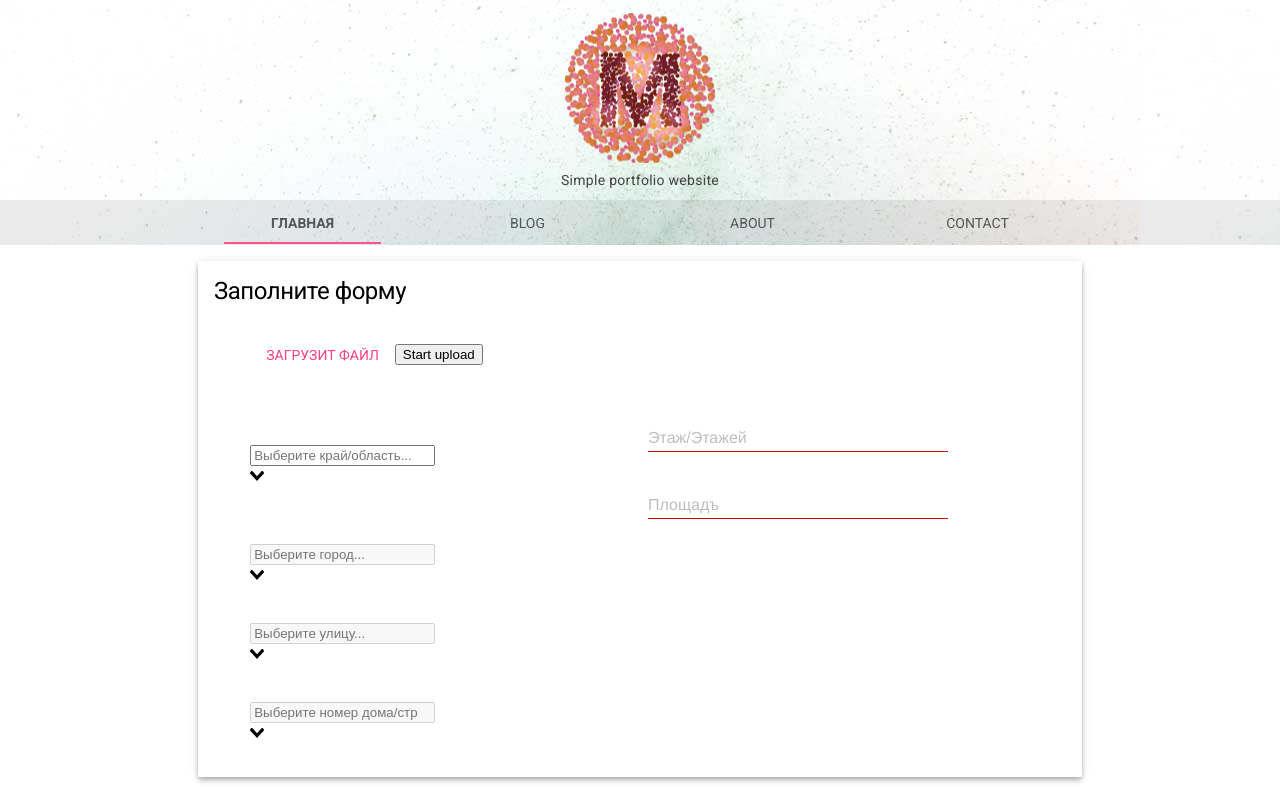
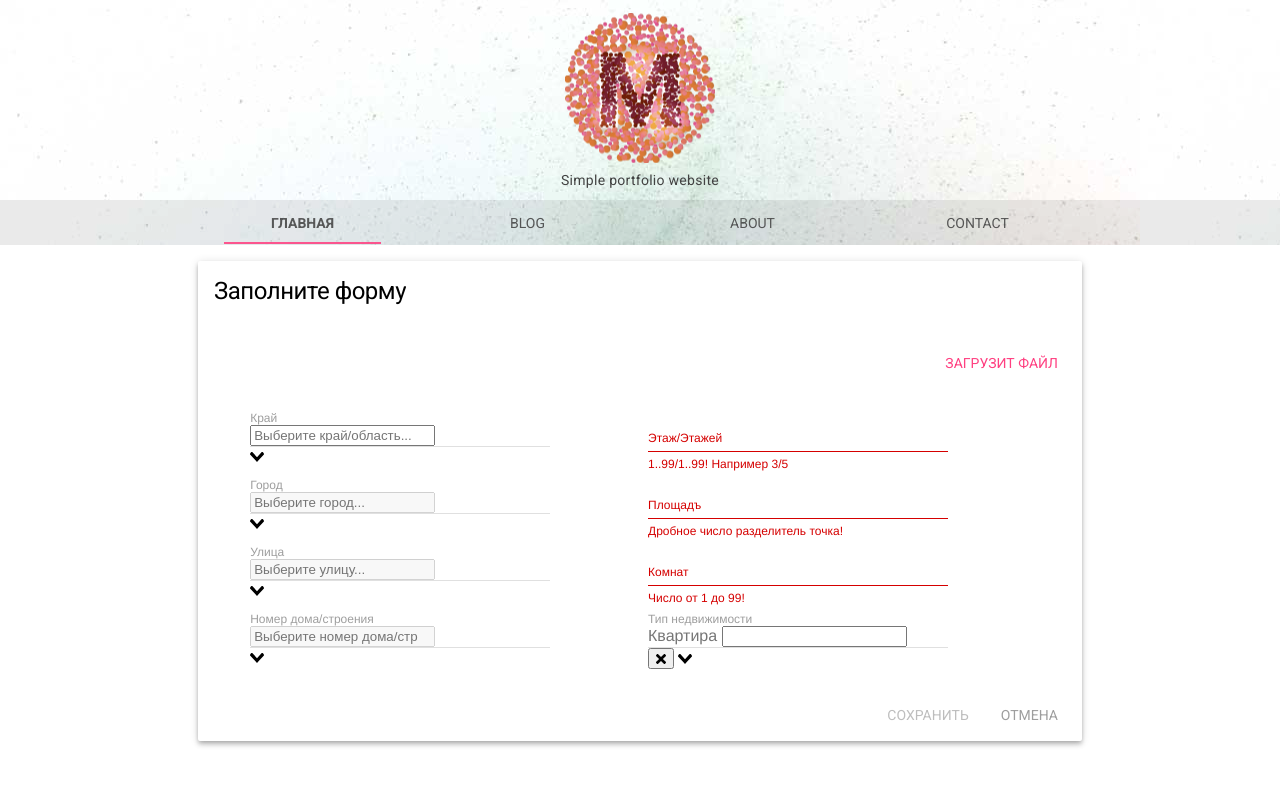
Before and after one commit to NekrasovSt/Agency, a Vue app in the folder VueTest/: page /#/edit-object in a window 1280 px wide. Built offline with nearby package versions, Linux system fonts and the light colour scheme.

Commit message:
Доработал верстку редактора объекта

```diff
--- a/VueTest/src/components/edit-object.vue
+++ b/VueTest/src/components/edit-object.vue
@@ -14,32 +14,30 @@
             </button>
           </div>
         </div>
-        <div class="mdl-cell mdl-cell--12-col">
-          <label
-            class="mdl-button mdl-js-button mdl-button--primary mdl-button--colored mdl-js-ripple-effect mdl-button--accent">
-            Загрузит файл
-            <input type="file" class="file-input" ref="files" multiple v-on:change="handleFilesUpload($refs.files)"/>
-          </label>
-          <button type="button" @click="uploadServer()">Start upload
-          </button>
-        </div>
       </div>
-
-      <form class="mdl-card__supporting-text mdl-grid">
+      <div class="mdl-grid mdl-card__actions">
+        <div class="mdl-layout-spacer"></div>
+        <label
+          class="mdl-button mdl-js-button mdl-button--primary mdl-button--colored mdl-js-ripple-effect mdl-button--accent">
+          Загрузит файл
+          <input type="file" class="file-input" ref="files" multiple v-on:change="handleFilesUpload($refs.files)"/>
+        </label>
+      </div>
+      <form class="mdl-card__supporting-text mdl-grid" name="object-from">
         <div class="mdl-cell mdl-cell--6-col">
-          <div class="mdl-textfield mdl-js-textfield">
+          <div class="mdl-textfield mdl-js-textfield mdl-textfield--limited">
             <v-select
               v-model="currentRegion"
               :filterable="false"
               label="name"
               @search="onRegionSearch"
-              class="mdl-textfield mdl-input__expandable-holder"
               placeholder="Выберите край/область..."
               inputId="region"
               :options="regions">
             </v-select>
+            <label class="mdl-textfield__label mdl-textfield__label--fixed" for="region">Край</label>
           </div>
-          <div class="mdl-textfield mdl-js-textfield">
+          <div class="mdl-textfield mdl-js-textfield mdl-textfield--limited">
             <v-select
               v-model="currentCity"
               :disabled="!regionSelected"
@@ -47,10 +45,12 @@
               label="name"
               placeholder="Выберите город..."
               @search="onCitySearch"
+              inputId="city"
               :options="cities">
             </v-select>
+            <label class="mdl-textfield__label mdl-textfield__label--fixed" for="city">Город</label>
           </div>
-          <div class="mdl-textfield mdl-js-textfield">
+          <div class="mdl-textfield mdl-js-textfield mdl-textfield--limited">
             <v-select
               v-model="currentStreet"
               :disabled="!citySelected"
@@ -58,10 +58,12 @@
               label="name"
               placeholder="Выберите улицу..."
               @search="onStreetSearch"
+              inputId="street"
               :options="streets">
             </v-select>
+            <label class="mdl-textfield__label mdl-textfield__label--fixed" for="street">Улица</label>
           </div>
-          <div class="mdl-textfield mdl-js-textfield">
+          <div class="mdl-textfield mdl-js-textfield mdl-textfield--limited">
             <v-select
               v-model="currentBuilding"
               :disabled="!streetSelected"
@@ -69,21 +71,60 @@
               label="name"
               placeholder="Выберите номер дома/строения..."
               @search="onBuildingSearch"
+              inputId="building"
               :options="buildings">
             </v-select>
+            <label class="mdl-textfield__label mdl-textfield__label--fixed" for="building">Номер дома/строения</label>
           </div>
         </div>
         <div class="mdl-cell mdl-cell--6-col">
-          <div class="mdl-textfield mdl-js-textfield">
-            <input class="mdl-textfield__input" type="text" id="floor" v-model="floor" required>
+          <div class="mdl-textfield mdl-js-textfield mdl-textfield--floating-label">
+            <input class="mdl-textfield__input" type="text" id="floor" v-model="floor" pattern="^[1-9]\d?\/[1-9]\d?$"
+                   required>
             <label class="mdl-textfield__label" for="floor">Этаж/Этажей</label>
+            <span class="mdl-textfield__error">1..99/1..99! Например 3/5</span>
           </div>
-          <div class="mdl-textfield mdl-js-textfield">
-            <input class="mdl-textfield__input" type="number" id="square" v-model="square" required>
+          <div class="mdl-textfield mdl-js-textfield mdl-textfield--floating-label">
+            <input class="mdl-textfield__input" type="text" id="square" v-model.number="square"
+                   pattern="^[0-9]*(\.[0-9]+)?" required>
             <label class="mdl-textfield__label" for="square">Площадъ</label>
+            <span class="mdl-textfield__error">Дробное число разделитель точка!</span>
+          </div>
+          <div class="mdl-textfield mdl-js-textfield mdl-textfield--floating-label">
+            <input class="mdl-textfield__input" type="text" id="rooms" v-model.number="rooms" required
+                   pattern="^[1-9]\d?$">
+            <label class="mdl-textfield__label" for="rooms">Комнат</label>
+            <span class="mdl-textfield__error">Число от 1 до 99!</span>
+          </div>
+          <div class="mdl-textfield mdl-js-textfield mdl-textfield--limited">
+            <v-select
+              v-model="realEstateType"
+              label="name"
+              placeholder="Выберите тип объекта"
+              inputId="type"
+              :options="realEstateTypes">
+            </v-select>
+            <label class="mdl-textfield__label mdl-textfield__label--fixed" for="type">Тип недвижимости</label>
           </div>
         </div>
       </form>
+      <div class="mdl-grid mdl-card__actions">
+        <div class="mdl-layout-spacer"></div>
+        <button
+          class="mdl-button mdl-js-button mdl-button--primary mdl-button--colored mdl-js-ripple-effect mdl-button--accent"
+          v-on:click="send()"
+          v-bind:disabled="isInvalid">
+          сохранить
+        </button>
+        <button class="mdl-button mdl-js-button mdl-button--primary mdl-button--colored mdl-js-ripple-effect">
+          Отмена
+        </button>
+      </div>
+    </div>
+
+    <div ref="snack" class="mdl-js-snackbar mdl-snackbar">
+      <div class="mdl-snackbar__text"></div>
+      <button class="mdl-snackbar__action" type="button"></button>
     </div>
   </div>
 </template>
@@ -106,6 +147,12 @@
         buildings: [],
         floor: null,
         images: [],
+        rooms: null,
+        realEstateType: {id: 'Apartment', name: 'Квартира'},
+        realEstateTypes: [
+          {id: 'Apartment', name: 'Квартира'},
+          {id: 'NewBuilding', name: 'Новостройка'},
+          {id: 'House', name: 'Дом'}],
       };
     },
     computed: {
@@ -121,15 +168,22 @@
       buildingSelected() {
         return !!this.currentBuilding;
       },
+      isInvalid() {
+        return !this.regionSelected ||
+          !this.citySelected ||
+          !this.streetSelected ||
+          !this.buildingSelected ||
+          !/^[1-9]\d?\/[1-9]\d?$/.test(this.floor) ||
+          !/^[0-9]*(\.[0-9]+)?/.test(this.square) ||
+          !/^[1-9]\d?$/.test(this.rooms);
+      },
     },
     methods: {
       remove(file) {
-        // this.images.find(i => i.name === file.name && i.size === file.size);
         let index = this.images.indexOf(file);
         this.images.splice(index, 1);
       },
       source(file) {
-        console.log(URL, URL.createObjectURL);
         return URL.createObjectURL(file);
       },
       handleFilesUpload(event) {
@@ -141,25 +195,33 @@
           }
         }
       },
-      uploadServer() {
+      send() {
         let formData = new FormData();
         this.images.forEach((i, j) => {
           formData.append(`file`, i);
         });
-        const obj = {
-          hello: 'world',
+        const model = {
+          Id: this.$route.params.id || 0,
+          Rooms: this.rooms,
+          Square: this.square,
+          Floor: this.floor,
+          Region: this.currentRegion.name,
+          City: this.currentCity.name,
+          Street: this.currentStreet.name,
+          Building: this.currentBuilding.name,
+          Code: this.currentBuilding.id,
+          RealEstateType: this.realEstateType.id,
         };
-        const json = JSON.stringify(obj);
-        const blob = new Blob([json], {
+        const blob = new Blob([JSON.stringify(model)], {
           type: 'application/json',
         });
         formData.append('document', blob);
         axios.post('/odata/RealEstateObject', formData, {headers: {'Content-type': 'multipart/form-data'}}).
-          then(function() {
-            console.log('SUCCESS!!');
+          then(() => {
+            this.$refs.snack.MaterialSnackbar.showSnackbar({message: 'Данные успешно сохранены!'});
           }).
-          catch(function() {
-            console.log('FAILURE!!');
+          catch(() => {
+            this.$refs.snack.MaterialSnackbar.showSnackbar({message: 'Произошла ошибка!'});
           });
       },
       onRegionSearch(search, loading) {
@@ -239,6 +301,12 @@
     display: none;
   }
 
+  .mdl-textfield__label--fixed {
+    color: rgb(158, 158, 158);
+    font-size: 12px;
+    top: 4px;
+  }
+
   .v-select .dropdown-toggle {
     border: none;
   }
@@ -246,4 +314,12 @@
   .v-select ul.dropdown-menu {
     border: none;
   }
+
+  .vs__selected-options {
+    border-bottom: 1px solid rgba(0, 0, 0, .12);
+  }
+
+  .mdl-textfield--limited {
+    height: 67px;
+  }
 </style>
--- a/VueTest/src/components/object-list.vue
+++ b/VueTest/src/components/object-list.vue
@@ -71,10 +71,6 @@
           {{item.Price}} руб.</h2>
         <div class="mdl-card__supporting-text padding-top">
           <span>{{item.creationDate|format}}</span>
-          <!--<div id="tt1" class=" icon material-icons portfolio-share-btn">share</div>-->
-          <!--<div class="mdl-tooltip" for="tt1">-->
-          <!--Share via social media-->
-          <!--</div>-->
         </div>
         <div class="mdl-card__supporting-text no-left-padding">
           <p class="description-section">{{item.RealEstateObject.Description}}</p>
```
Also changed, not shown: VueTest/test/unit/jest.conf.js (+7 -6 lines), 2 other files (tests, documents, lock files or other folders).
